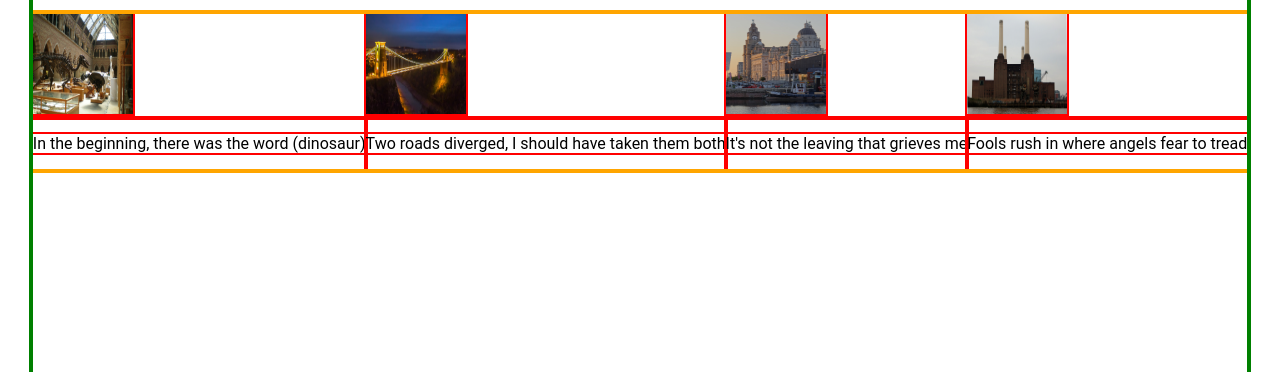
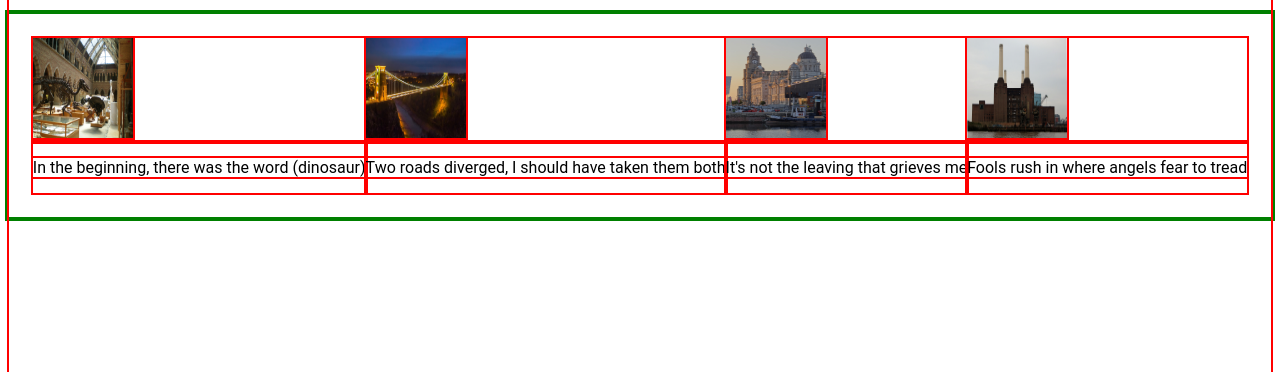
Before and after one commit to BamideleAdewuyi/Landing-Page, a plain HTML site: page index.html in a window 1280 px wide. Shown: the part 620-992 px from the top of the page. Drawn offline with Linux system fonts and the light colour scheme.

```diff
--- a/style.css
+++ b/style.css
@@ -94,7 +94,6 @@ button {
 .information {
     display: flex;
     flex-direction: column;
-    outline: 4px solid green;
 }
 
 .information-header {
@@ -107,7 +106,8 @@ button {
 
 .pairs {
     display: flex;
-    outline: 4px solid orange;
+    outline: 4px solid green;
+    padding: 24px;
 }
 
 .pair {
```
